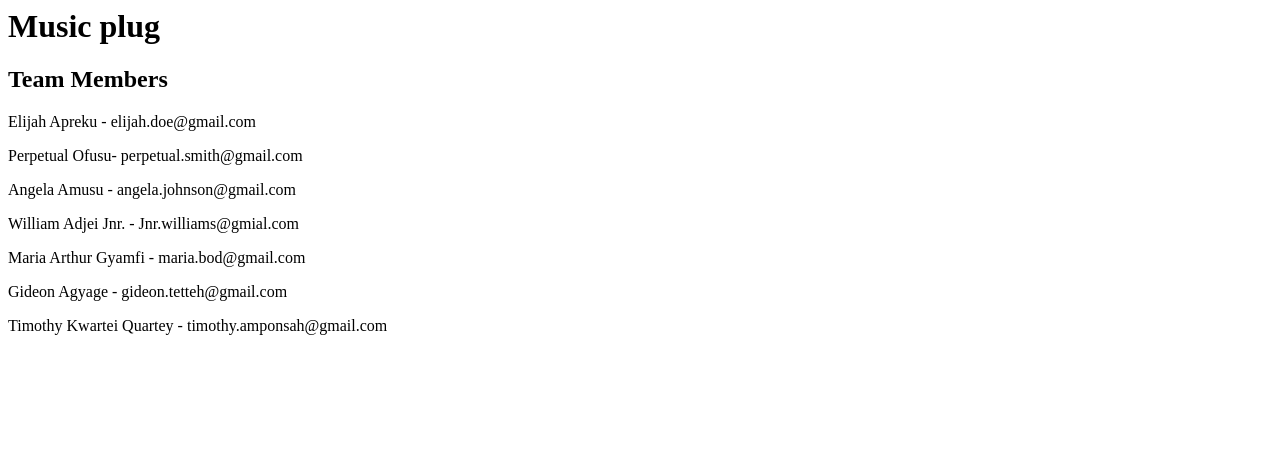
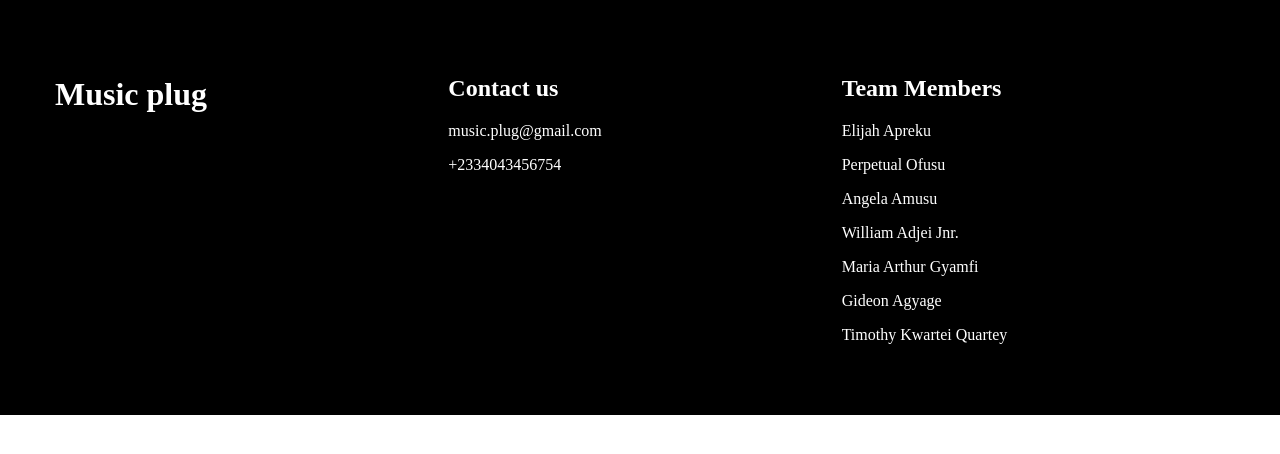
Before and after one commit to bhrayhaw/musicplug, a plain HTML site: page footer.html in a window 1280 px wide. Drawn offline with Linux system fonts and the light colour scheme.

Commit message:
Added CSS to Footer

```diff
--- /dev/null
+++ b/footer.css
@@ -0,0 +1,33 @@
+html {
+  height: 100%;
+  width: 100%;
+}
+
+* {
+  box-sizing: border-box;
+}
+
+body {
+  margin: 0;
+}
+
+.row::after {
+  content: "";
+  clear: both;
+  display: table;
+}
+
+.container {
+  padding: 50px;
+  background-color: black;
+  color: #fff;
+  display: flex;
+  justify-content: space-between;
+  flex: wrap;
+}
+
+.column {
+  flex: 1;
+  padding: 5px;
+  min-width: 200px;
+}
--- a/footer.html
+++ b/footer.html
@@ -1,16 +1,34 @@
-<!--Footer.html-->
-<footer>
-    <div class="footer-content">
-    <h1>Music plug</h1>
-    <h2>Team Members</h2>
-      <div id="Members" class="footer-section">
-        <p>Elijah Apreku - elijah.doe@gmail.com</p>
-        <p>Perpetual Ofusu- perpetual.smith@gmail.com</p>
-        <p>Angela Amusu - angela.johnson@gmail.com</p>
-        <p>William Adjei Jnr. - Jnr.williams@gmial.com</p>
-        <p>Maria Arthur Gyamfi - maria.bod@gmail.com</p>
-        <p>Gideon Agyage - gideon.tetteh@gmail.com</p>
-        <p>Timothy Kwartei Quartey - timothy.amponsah@gmail.com</p>
+<!DOCTYPE html>
+<html lang="en">
+<head>
+  <meta charset="UTF-8">
+  <meta name="viewport" content="width=device-width, initial-scale=1.0">
+  <title>Document</title>
+  <link rel="stylesheet" href="footer.css">
+</head>
+<body>
+
+  </body>
+  <footer>
+    <div class="container">
+      <div class="column">
+        <h1>Music plug</h1>
       </div>
+      <div class="column">
+        <h2>Contact us</h2>
+        <p>music.plug@gmail.com</p>
+        <p>+2334043456754</p>
       </div>
+      <div class="column">
+        <h2>Team Members</h2>
+        <p>Elijah Apreku</p>
+        <p>Perpetual Ofusu</p>
+        <p>Angela Amusu</p>
+        <p>William Adjei Jnr.</p>
+        <p>Maria Arthur Gyamfi</p>
+        <p>Gideon Agyage</p>
+        <p>Timothy Kwartei Quartey</p>
+      </div>
+    </div>
   </footer>
+</html>
--- a/style.css
+++ /dev/null
@@ -1,4 +0,0 @@
-html {
-    height: 100%;
-    width: 100%;
-  }
```
